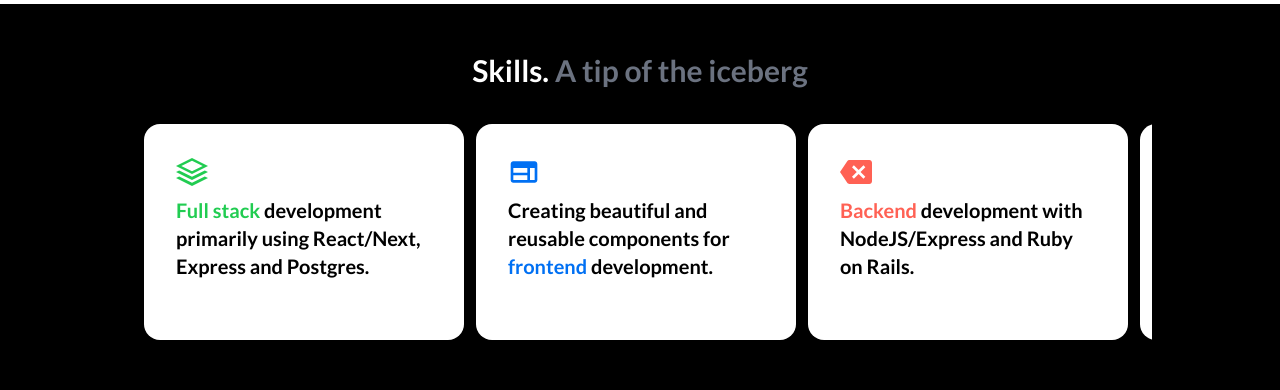
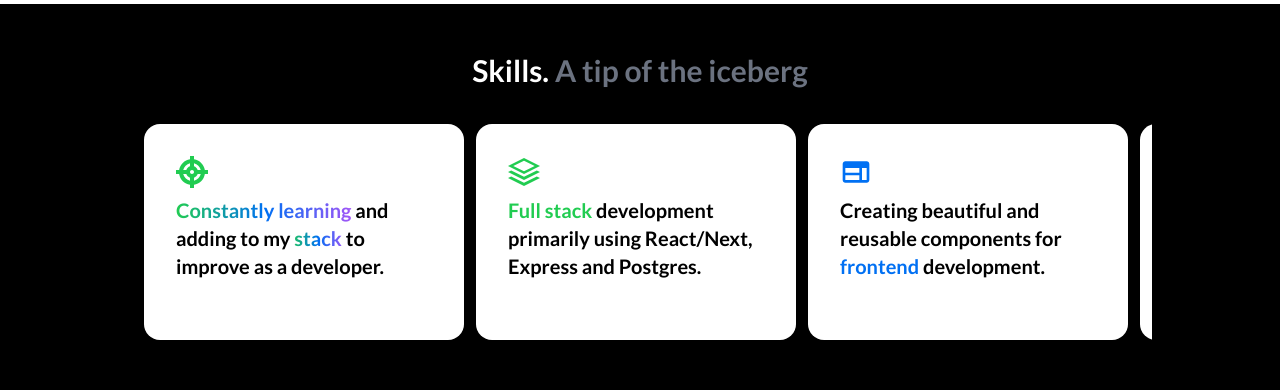
Before and after one commit to josemourinho333/josemourinho333.github.io, a React (Create React App) app: page / in a window 1280 px wide. Shown: the part 1660-2050 px from the top of the page. Built offline with nearby package versions, Linux system fonts and the light colour scheme.

Commit message:
Add skills carousel in home page

```diff
--- a/src/App.js
+++ b/src/App.js
@@ -1,24 +1,14 @@
 import "./index.css";
-import Intro from './components/Intro';
-import Current from "./components/Current.jsx";
-import Featured from "./components/Featured/index";
-import ProjectList from "./components/ProjectList.jsx";
-import About from './components/About';
-import Skills from "./components/Skills.jsx";
 import Nav from "./components/Nav/index.jsx";
-import Education from "./components/Education.jsx";
-import Work from "./components/Work.jsx";
 import Footer from "./components/Footer.jsx";
-import Contact from "./components/Contact.jsx";
-import UserInput from "./components/Input/index.jsx";
 import { Routes, Route } from 'react-router-dom';
 import Hero from "./components/Hero.jsx";
 import Latest from "./components/Latest";
 import HomeIntro from "./components/HomeIntro";
 import HomeProjectList from "./components/HomeProjectList";
 import HomeBackground from "./components/HomeBackground";
-import projectData from "./data";
 import { ProjectProvider } from "./ProjectContext";
+import HomeSkillsCarousel from "./components/HomeSkillsCarousel";
 
 function App() {
   return (
@@ -26,8 +16,6 @@ function App() {
       <>
         <Nav />
         <div className="App" id="app">
-          {/* <Contact /> */}
-          {/* <Current /> */}
           <Routes>
             <Route path="/" element={
               <>
@@ -36,8 +24,7 @@ function App() {
                 <HomeIntro />
                 <HomeProjectList />
                 <HomeBackground />
-                {/* <Intro homepage={true}/>
-                <UserInput homepage={true}/> */}
+                <HomeSkillsCarousel />
               </>
             }/>
 
--- a/src/components/HomeIntro.jsx
+++ b/src/components/HomeIntro.jsx
@@ -11,13 +11,32 @@ const HomeIntro = () => {
       </h2>
       <div className="carousel carousel-center max-w-sm md:max-w-screen-md lg:max-w-screen-lg p-4 space-x-3 bg-neutral rounded-box">
         <HomeIntroCard>
+          <div className="card w-80 bg-inherit rounded-3xl">
+            <div className="card-body bg-inherit rounded-2xl">
+              <ImTarget className="bg-inherit w-8 h-8 text-success"/>
+              <h2 className="card-title bg-inherit text-inherit inline">
+                <span className="bg-gradient-to-r bg-clip-text text-transparent from-success via-info to-purple-500">Constantly learning </span>
+                and adding to my
+                <span className="bg-gradient-to-r bg-clip-text text-transparent from-success via-info to-purple-500"> stack </span>
+                to improve as a developer.
+              </h2>
+            </div>
+          </div>
+        </HomeIntroCard>
+        <HomeIntroCard>
+          <div className="card w-80 bg-inherit rounded-3xl">
+            <div className="card-body bg-inherit rounded-2xl">
               <ImStack className="bg-inherit w-8 h-8 text-success"/>
               <h2 className="card-title bg-inherit text-inherit inline">
                 <span className="text-success">Full stack </span>
                 development primarily using React/Next, Express and Postgres.
               </h2>
+            </div>
+          </div>
         </HomeIntroCard>
         <HomeIntroCard>
+          <div className="card w-80 bg-inherit rounded-3xl">
+            <div className="card-body bg-inherit rounded-2xl">
               <MdOutlineWeb className="bg-inherit w-8 h-8 text-info"/>
               <h2 className="card-title bg-inherit text-inherit inline">
                 Creating beautiful and reusable components
@@ -25,15 +44,23 @@ const HomeIntro = () => {
                 <span className="text-info"> frontend </span>
                 development.
               </h2>
+            </div>
+          </div>
         </HomeIntroCard>
         <HomeIntroCard>
+          <div className="card w-80 bg-inherit rounded-3xl">
+            <div className="card-body bg-inherit rounded-2xl">
               <MdBackspace className="bg-inherit w-8 h-8 text-warning"/>
               <h2 className="card-title bg-inherit text-inherit inline">
                 <span className="text-warning">Backend </span>
                 development with NodeJS/Express and Ruby on Rails.
               </h2>
+            </div>
+          </div>
         </HomeIntroCard>
-        <HomeIntroCard skill="Digital Marketing">
+        <HomeIntroCard>
+          <div className="card w-80 bg-inherit rounded-3xl">
+            <div className="card-body bg-inherit rounded-2xl">
               <MdLocalGroceryStore className="bg-inherit w-8 h-8 text-purple-500"/>
               <h2 className="card-title bg-inherit text-inherit inline">
                 <span className="text-purple-500"> Digital marketing </span>
@@ -41,15 +68,8 @@ const HomeIntro = () => {
                 <span className="text-purple-500"> graphic design </span>
                 experience with the latest tools and programs from Adobe suite.
               </h2>
-        </HomeIntroCard>
-        <HomeIntroCard skill="Graphic Design">
-          <ImTarget className="bg-inherit w-8 h-8 text-success"/>
-          <h2 className="card-title bg-inherit text-inherit inline">
-            <span className="bg-gradient-to-r bg-clip-text text-transparent from-success via-info to-purple-500">Constantly learning </span>
-            and adding to my
-            <span className="bg-gradient-to-r bg-clip-text text-transparent from-success via-info to-purple-500"> stack </span>
-            to improve as a developer.
-          </h2>
+            </div>
+          </div>
         </HomeIntroCard>
       </div>
     </div>
--- a/src/components/HomeIntroCard.jsx
+++ b/src/components/HomeIntroCard.jsx
@@ -1,13 +1,9 @@
 import React from 'react';
 
-const HomeIntroCard = ({children}) => {
+const HomeIntroCard = ({children, icons}) => {
   return (
-    <div className="carousel-item bg-neutral-content text-neutral rounded-3xl">
-      <div className="card w-80 bg-inherit rounded-3xl">
-        <div className="card-body bg-inherit rounded-2xl">
-          {children}
-        </div>
-      </div>
+    <div className={`carousel-item bg-neutral-content text-neutral ${!icons ?  "rounded-3xl" : ""}`}>
+      {children}
     </div>
   )
 }
--- a/src/components/HomeProject.jsx
+++ b/src/components/HomeProject.jsx
@@ -19,7 +19,7 @@ const HomeProject = ({bg, fullWidth, img, name, oneLiner, repo, demo}) => {
         </div>
       </div>
       <div className="basis-2/4 bg-inherit overflow-clip flex w-11/12 md:w-4/5 self-center">
-        <img src={img} alt="card" className="w-full rounded-box z-10 drop-shadow-lg object-contain"/>
+        <img src={img} alt="card" className="w-full drop-shadow-lg object-contain"/>
       </div>
     </div>
   )
--- /dev/null
+++ b/src/components/HomeSkillsCarousel.jsx
@@ -0,0 +1,39 @@
+import React, {useEffect} from 'react';
+import HomeIntroCard from './HomeIntroCard';
+import { SiJavascript, SiHtml5, SiCss3, SiReact, SiRuby, SiJquery, SiSass, SiBootstrap, SiTailwindcss, SiNodedotjs, SiExpress, SiPostgresql, SiMysql, SiRubyonrails, SiCypress, SiMocha, SiChai, SiJest, SiStorybook, SiEslint, SiGit, SiGithub, SiNpm, SiNetlify, SiHeroku, SiAdobeillustrator, SiAdobeaftereffects, SiAdobephotoshop, SiAdobexd, SiFigma, SiGimp, SiCanva, SiGoogleanalytics, SiGoogleads, SiDocker  } from 'react-icons/si';
+import { TbBrandMeta } from 'react-icons/tb';
+
+const HomeSkillsCarousel = () => {
+  const icons = [ <SiJavascript/>, <SiHtml5/>, <SiCss3/>, <SiReact/>, <SiRuby/>, <SiJquery/>, <SiSass/>, <SiBootstrap/>, <SiTailwindcss/>, <SiNodedotjs/>, <SiExpress/>, <SiPostgresql/>, <SiMysql/>, <SiRubyonrails/>, <SiCypress/>, <SiMocha/>, <SiChai/>, <SiJest/>, <SiStorybook/>, <SiEslint/>, <SiGit/>, <SiGithub/>, <SiNpm/>, <SiNetlify/>, <SiHeroku/>, <SiAdobeillustrator/>, <SiAdobeaftereffects/>, <SiAdobephotoshop/>, <SiAdobexd/>, <SiFigma/>, <SiGimp/>, <SiCanva/>, <SiGoogleanalytics/>, <SiGoogleads/>, <SiDocker/>, <TbBrandMeta/>];
+
+  useEffect(() => {
+    const icons = document?.querySelectorAll('div.react-icons svg');
+    icons.forEach((icon) => {
+      icon.classList.add('w-10');
+      icon.classList.add('h-10');
+    });
+  }, []);
+
+  const mappedIcons = icons.map((icon, index) => {
+    return (
+      <HomeIntroCard key={index} icons={true}>
+        <div key={index + 3000} className="react-icons w-full lex items-center justify-center bg-neutral text-white">
+          {icon}
+        </div>
+      </HomeIntroCard>
+    )
+  });
+
+  return (
+    <div className="min-h-[50vh] bg-neutral text-neutral-content flex flex-col justify-center items-center">
+      <h2 className="text-center text-2xl md:text-3xl text-neutral-content font-bold mb-5">
+        Tech stack. <span className="text-blue-500">Some of the techs and tools I use.</span>
+      </h2>
+      <div className="carousel carousel-center max-w-sm md:max-w-screen-md lg:max-w-screen-lg p-4 space-x-3 bg-neutral rounded-box">
+        {mappedIcons}
+      </div>
+    </div>
+  )
+}
+
+export default HomeSkillsCarousel;
--- a/src/components/Nav/index.jsx
+++ b/src/components/Nav/index.jsx
@@ -4,7 +4,7 @@ import { Link } from 'react-router-dom';
 const Nav = () => {
 
   return (
-    <div className="navbar bg-neutral text-neutral-content p-0 sticky top-0 z-50">
+    <div className="navbar bg-neutral/80 backdrop-blur-lg text-neutral-content p-0 sticky top-0 z-50">
       <div className="navbar-start">
         <div className="dropdown">
           <label tabIndex={0} className="btn btn-ghost lg:hidden">
```
Lines whose indentation alone changed are shown as unchanged.
